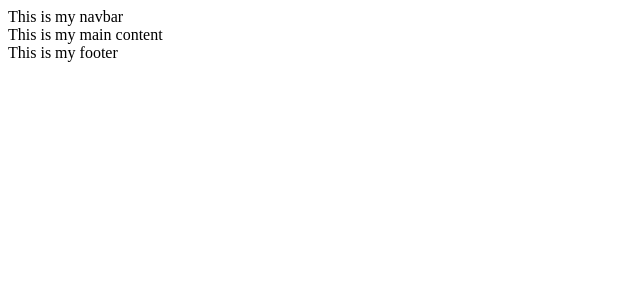
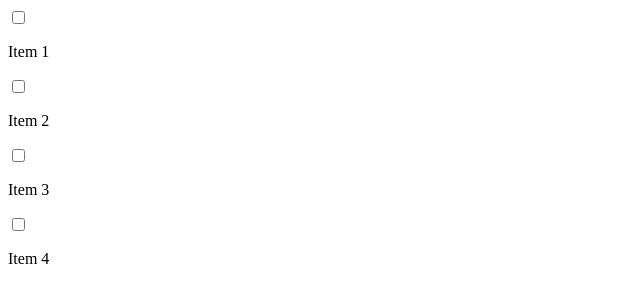
Before and after one commit to km1uk/react-amlbq7, a React (Create React App) app: page / in a window 1280 px wide. Shown: the top 302 px of the page, without its empty margins (0-640 px from the left). Built offline with nearby package versions, Linux system fonts and the light colour scheme.

Commit message:
1 file modified, 3 deleted

```diff
--- a/components/App.js
+++ b/components/App.js
@@ -1,14 +1,19 @@
 import React from 'react'
-import Navbar from './Navbar'
-import MainContent from './MainContent'
-import Footer from './Footer'
 
 export default function App() {
   return (
     <div>
-      <Navbar />
-      <MainContent />
-      <Footer />
+      <input type="checkbox" />
+      <p>Item 1</p>
+
+      <input type="checkbox" />
+      <p>Item 2</p>
+
+      <input type="checkbox" />
+      <p>Item 3</p>
+
+      <input type="checkbox" />
+      <p>Item 4</p>
     </div>
   )
 }
--- a/components/Footer.js
+++ /dev/null
@@ -1,7 +0,0 @@
-import React from 'react'
-
-export default function Footer() {
-  return (
-    <footer>This is my footer </footer>
-  )
-}
--- a/components/MainContent.js
+++ /dev/null
@@ -1,9 +0,0 @@
-import React from 'react'
-
-export default function MainContent() {
-  return (
-    <main>
-    This is my main content
-    </main>
-  )
-}
--- a/components/Navbar.js
+++ /dev/null
@@ -1,7 +0,0 @@
-import React from 'react'
-
-export default function Navbar() {
-  return (
-    <navbar>This is my navbar </navbar>
-  )
-}
```
